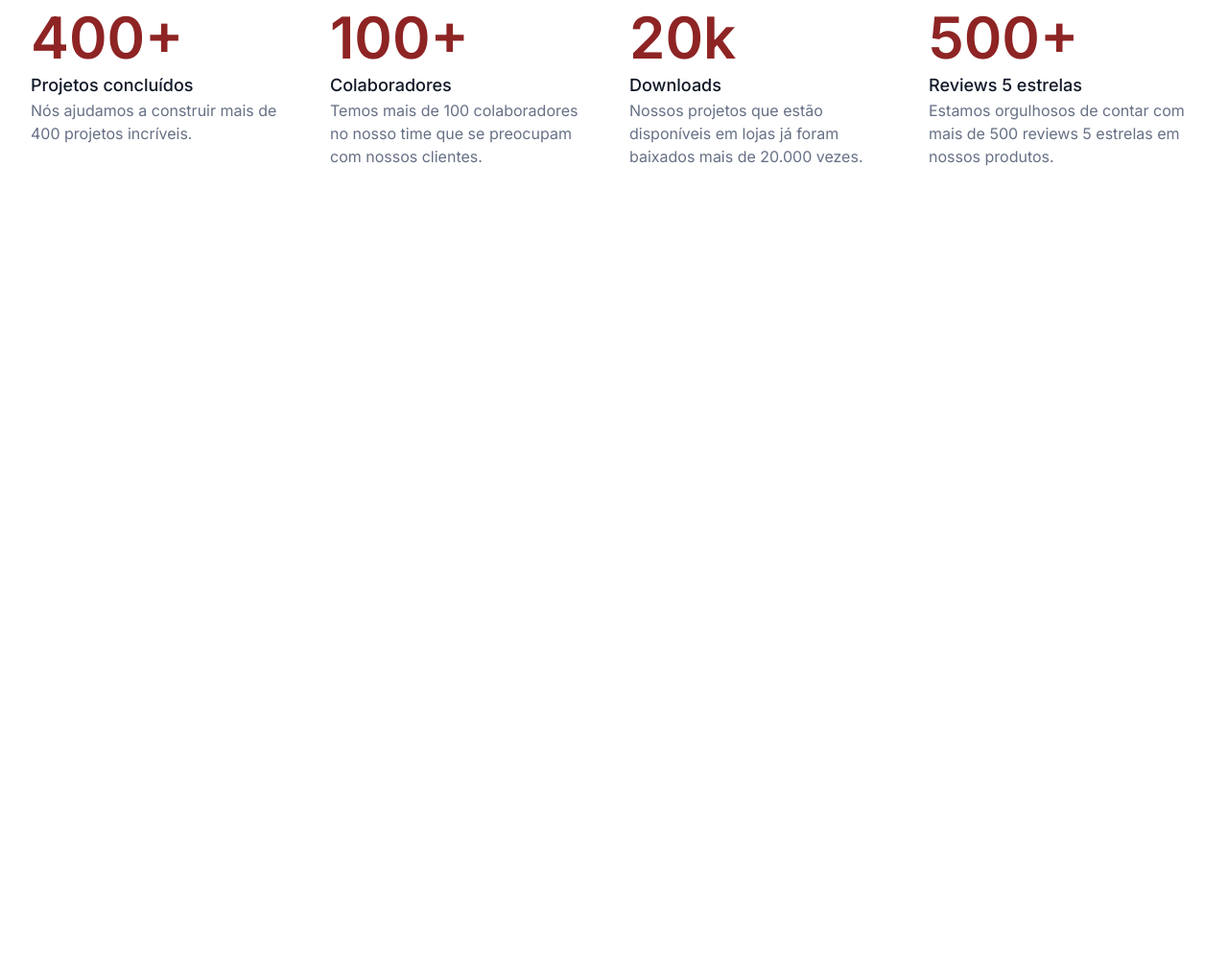
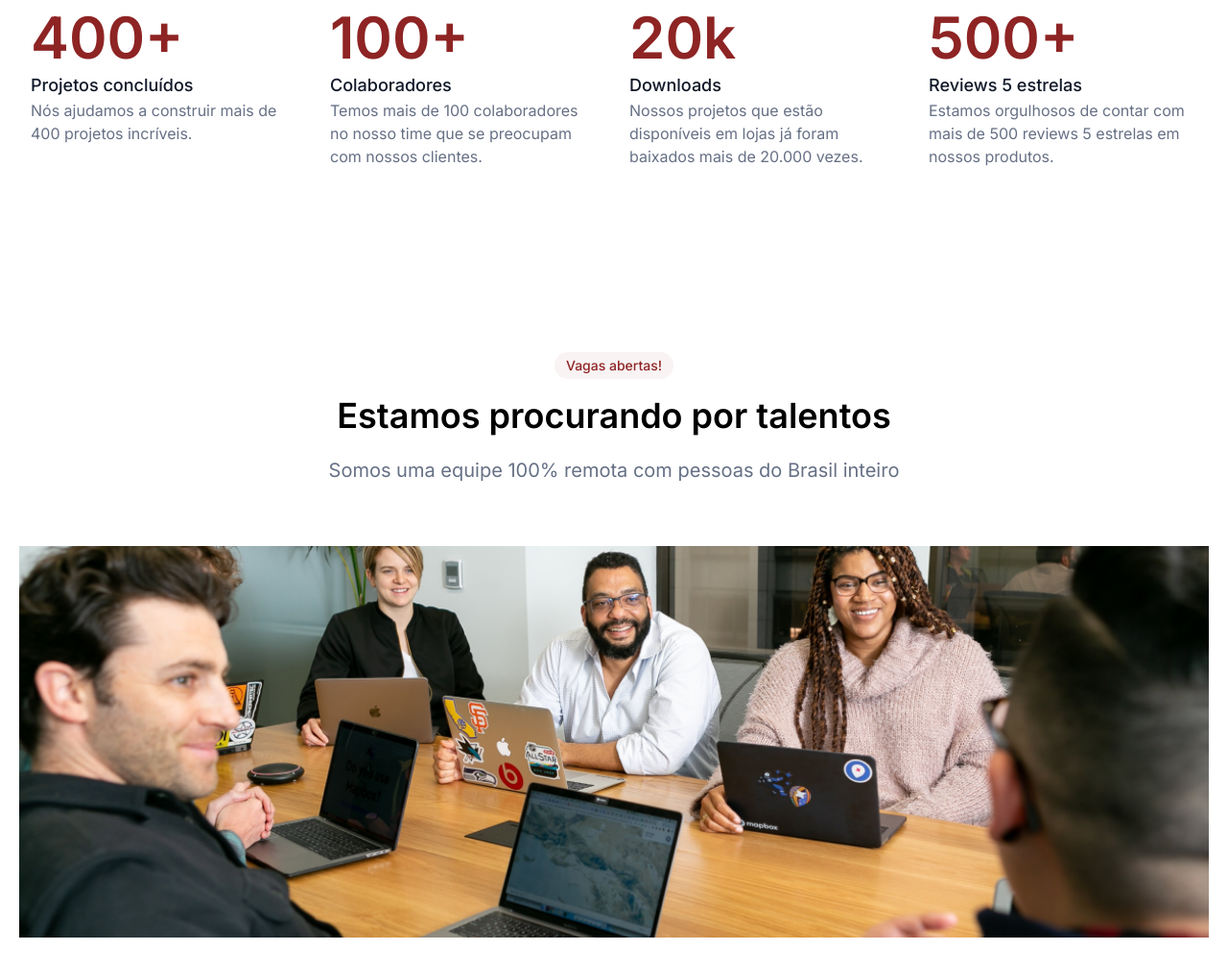
Before and after one commit to Preedroos/alura-optimus-tech, a plain HTML site: page index.html in a window 1280 px wide. Shown: the part 459-1474 px from the top of the page at 96% size. Before the commit the page ends 800 px from the top, so only its background shows below. Drawn offline with Linux system fonts and the light colour scheme.

Commit message:
Add Available header

```diff
--- /dev/null
+++ b/assets/css/available.css
@@ -0,0 +1,38 @@
+.available__container {
+  display: flex;
+  flex-direction: column;
+  gap: 16px;
+  padding-top: 96px;
+}
+
+.available__span {
+  color: var(--color-primary);
+  font-weight: 500;
+  font-size: 14px;
+  line-height: 20px;
+  padding: 4px 12px;
+  background-color: var(--color-primary-5);
+  border-radius: 16px;
+  text-align: center;
+}
+
+.available__title {
+  font-weight: 600;
+  font-size: 36px;
+  line-height: 44px;
+  text-align: center;
+}
+
+.available__content {
+  color: var(--color-gray-500);
+  font-weight: 400;
+  font-size: 20px;
+  line-height: 30px;
+  text-align: center;
+  padding-top: 4px;
+}
+
+.available__image {
+  width: 100%;
+  margin-block: 48px 64px;
+}
--- a/assets/css/metrics.css
+++ b/assets/css/metrics.css
@@ -4,6 +4,7 @@
   align-items: flex-start;
   gap: 32px;
   flex-wrap: wrap;
+  padding-bottom: 96px;
 }
 
 .metrics__highlight {
--- a/assets/css/style.css
+++ b/assets/css/style.css
@@ -3,12 +3,14 @@
 @import url('navbar.css');
 @import url('header.css');
 @import url('metrics.css');
+@import url('available.css');
 
 @import url('https://fonts.googleapis.com/css2?family=Inter:wght@400;500;600;700&display=swap');
 
 :root {
   --color-primary: #8e2424;
-  --color-primary-80: #8f2424cc;
+  --color-primary-80: #8e2424cc;
+  --color-primary-5: #8E24240D;
   --color-gray-500: #667085;
   --color-gray-900: #101828;
   --color-white: #ffffff;
--- a/index.html
+++ b/index.html
@@ -96,5 +96,21 @@
         </div>
       </div>
     </section>
+
+    <!-- Day 4 -->
+    <section class="available">
+      <div class="available__container container">
+        <h1 class="available__span">Vagas abertas!</h1>
+        <h2 class="available__title">Estamos procurando por talentos</h2>
+        <p class="available__content">
+          Somos uma equipe 100% remota com pessoas do Brasil inteiro
+        </p>
+        <img
+          class="available__image"
+          src="assets/images/people.png"
+          alt="Grupo de pessoas felizes sentadas em uma mesa com notebooks"
+        />
+      </div>
+    </section>
   </body>
 </html>
```
Also changed, not shown: assets/images/people.png (added).
